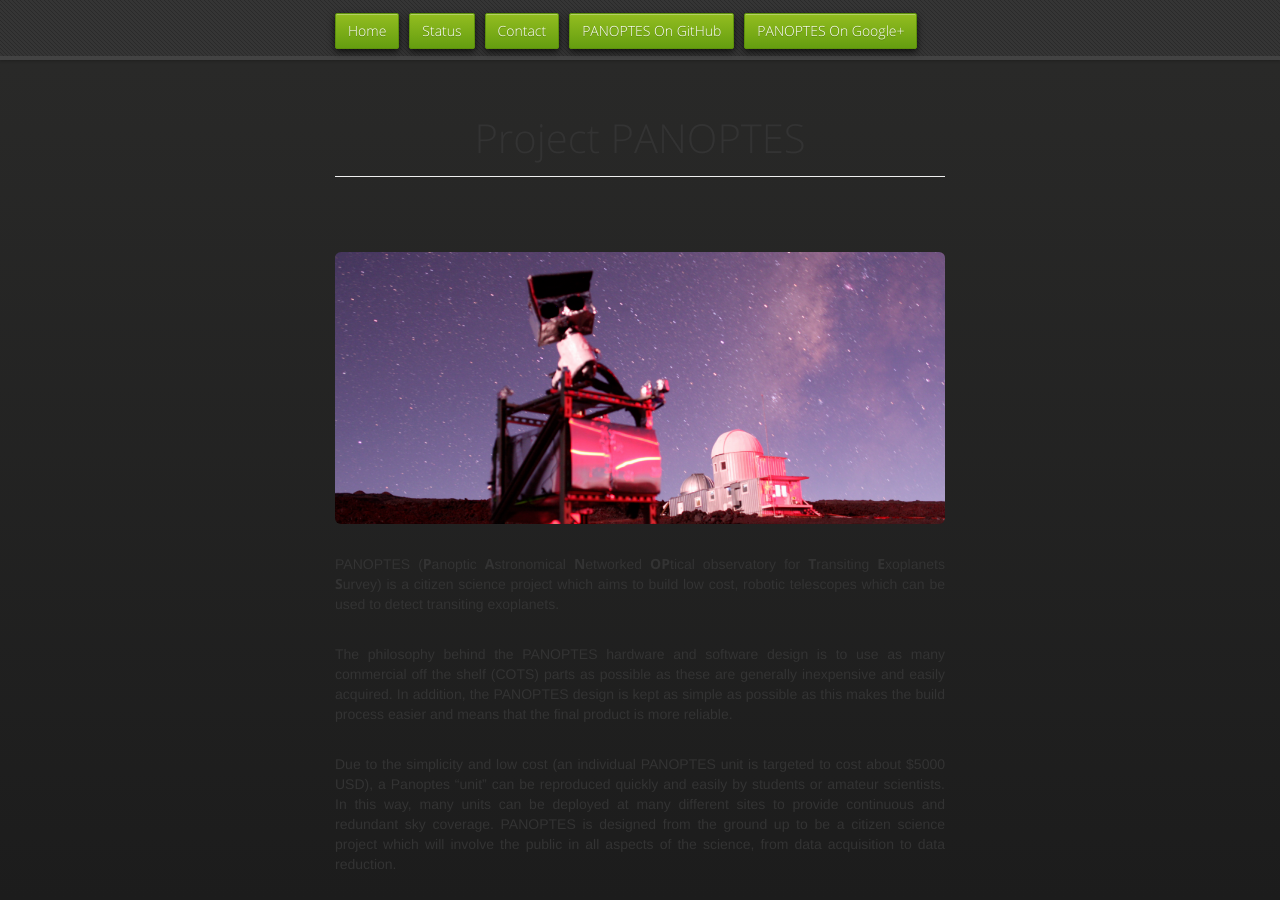
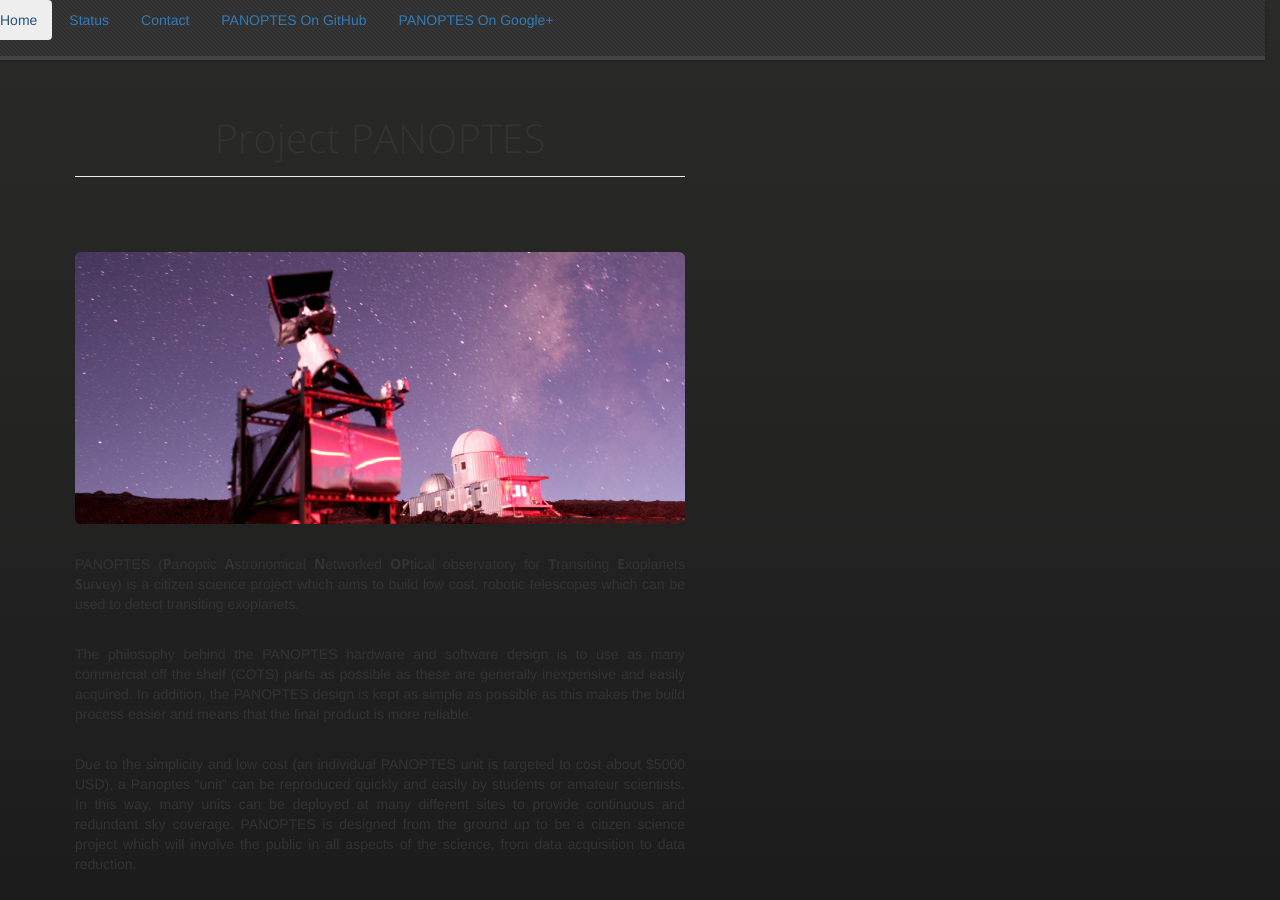
Before and after one commit to panoptes/panoptes.github.io, a Jekyll site: the page built from index.md, in a window 1280 px wide and 900 px high. Built offline with Jekyll 4.4.1, drawn with Linux system fonts in a browser that asks for light colours; nearby versions of some CDN libraries.

Commit message:
* Adding `containter` and `row` classes to support bootstrap * Changing nav

```diff
--- a/_layouts/default.html
+++ b/_layouts/default.html
@@ -26,18 +26,20 @@
 </head>
 
 <body>
-    <div id="header">
-        <nav>
+    <div class="container">
+
+    <div id="header" class="row">
+        <ul class="nav nav-pills">
             <li class="fork"><a href="index.html">Home</a></li>
             <li class="fork"><a href="status.html">Status</a></li>
             <li class="fork"><a href="contact.html">Contact</a></li>
             <li class="fork"><a href="https://github.com/panoptes">PANOPTES On GitHub</a></li>
             <li class="fork"><a href="https://plus.google.com/u/0/100843641079682994747/about">PANOPTES On Google+</a></li>
-        </nav>
+        </ul>
     </div>
     <!-- end header -->
 
-    <div class="wrapper">
+    <div class="wrapper row">
 
         <section>
             <div id="title">
@@ -50,11 +52,12 @@
     </div>
     <!--[if !IE]><script>fixScale(document);</script><![endif]-->
 
-    <div id="footer">
+    <div id="footer" class="row">
         <hr>
         <span class="credits right">Hosted on GitHub Pages &mdash; Theme by <a href="https://twitter.com/michigangraham">mattgraham</a></span>
     </div>
 
+    </div>
 </body>
 <script>
     (function(i, s, o, g, r, a, m) {
```
